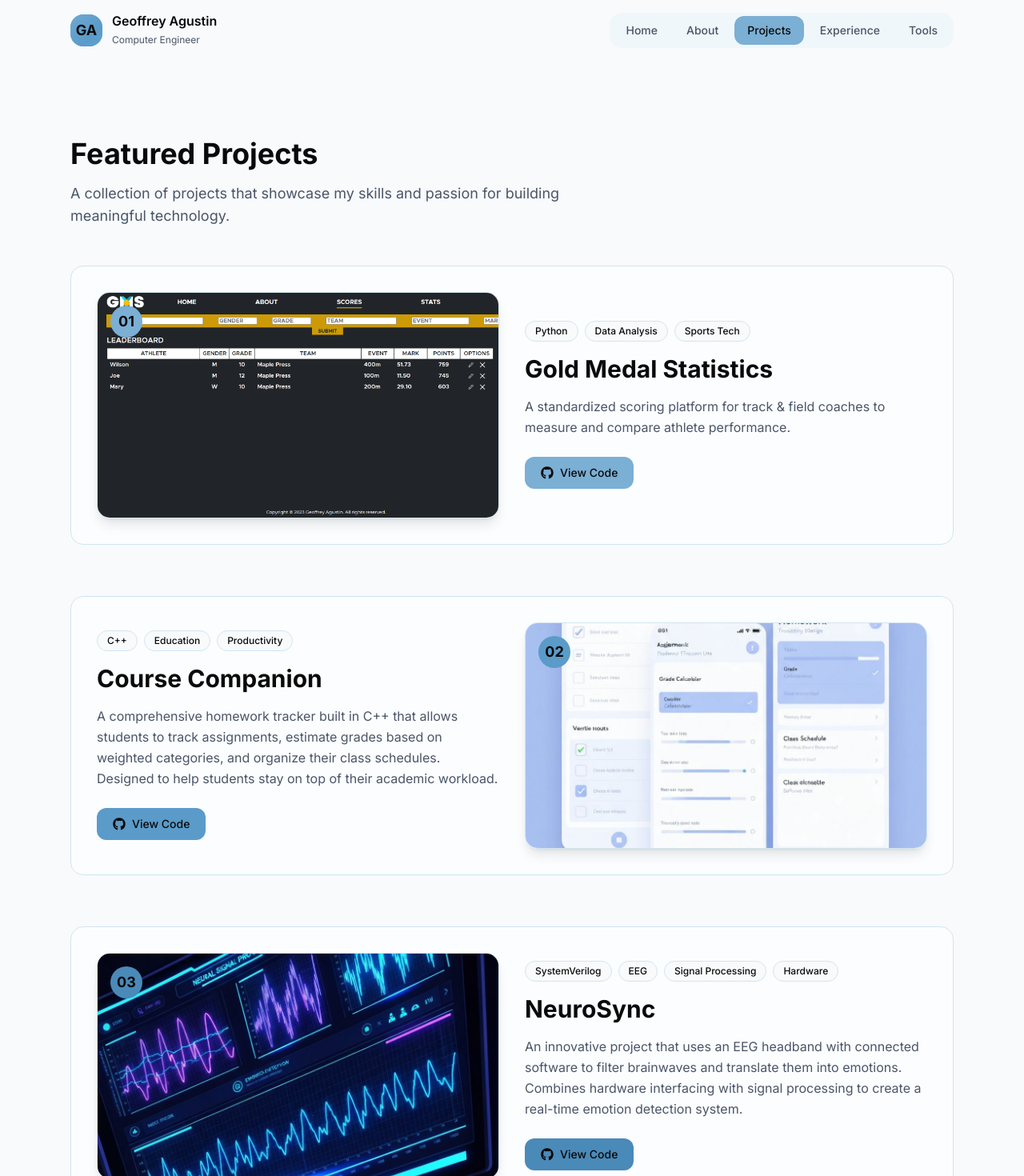
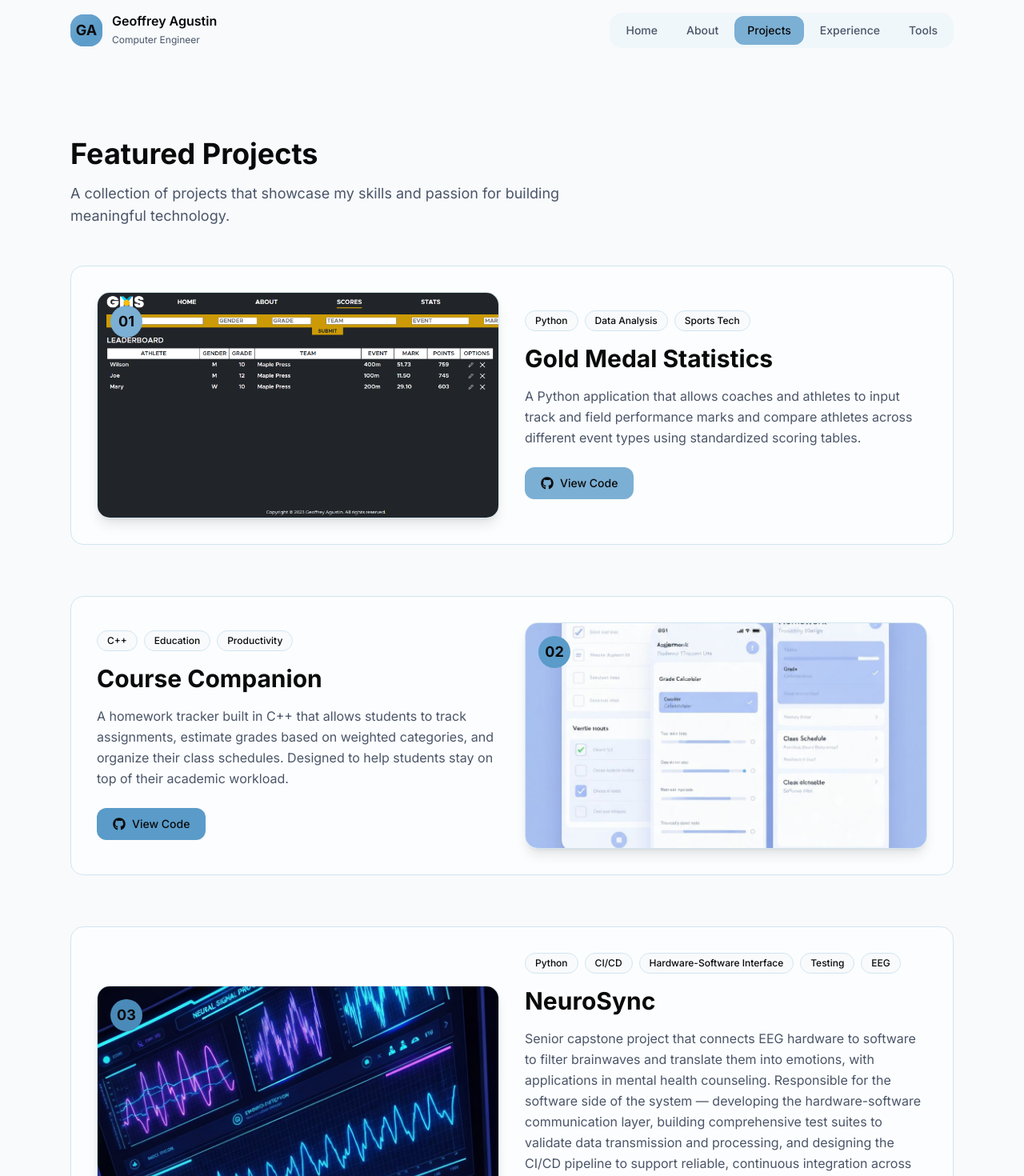
Before and after one commit to its-geoff/geoffreyagustin-dev, a Next.js app: page /projects in a window 1280 px wide. Shown: the top 1470 px of the page at 80% size. Built offline with nearby package versions, Linux system fonts and the light colour scheme.

Commit message:
updated project information and layout

```diff
--- a/components/projects/projects-grid.tsx
+++ b/components/projects/projects-grid.tsx
@@ -3,8 +3,7 @@
 import Image from "next/image";
 import Link from "next/link";
 import { motion } from "framer-motion";
-import { ArrowUpRight } from "lucide-react";
-import { FaGithub, FaLinkedin } from "react-icons/fa";
+import { FaGithub } from "react-icons/fa";
 import { StaggerContainer, StaggerItem } from "@/components/motion";
 import { TiltCard, SpotlightCard } from "@/components/interactive";
 
@@ -12,7 +11,7 @@ const projects = [
   {
     title: "Gold Medal Statistics",
     description:
-      "A standardized scoring platform for track & field coaches to measure and compare athlete performance.",
+      "A Python application that allows coaches and athletes to input track and field performance marks and compare athletes across different event types using standardized scoring tables.",
     image: "/images/projects/gold-medal-statistics.png",
     tags: ["Python", "Data Analysis", "Sports Tech"],
     github: "https://github.com/its-geoff/gold-medal-statistics",
@@ -22,7 +21,7 @@ const projects = [
   {
     title: "Course Companion",
     description:
-      "A comprehensive homework tracker built in C++ that allows students to track assignments, estimate grades based on weighted categories, and organize their class schedules. Designed to help students stay on top of their academic workload.",
+      "A homework tracker built in C++ that allows students to track assignments, estimate grades based on weighted categories, and organize their class schedules. Designed to help students stay on top of their academic workload.",
     image: "/images/projects/course-companion.jpg",
     tags: ["C++", "Education", "Productivity"],
     github: "https://github.com/its-geoff/course-companion",
@@ -32,9 +31,9 @@ const projects = [
   {
     title: "NeuroSync",
     description:
-      "An innovative project that uses an EEG headband with connected software to filter brainwaves and translate them into emotions. Combines hardware interfacing with signal processing to create a real-time emotion detection system.",
+      "Senior capstone project that connects EEG hardware to software to filter brainwaves and translate them into emotions, with applications in mental health counseling. Responsible for the software side of the system — developing the hardware-software communication layer, building comprehensive test suites to validate data transmission and processing, and designing the CI/CD pipeline to support reliable, continuous integration across the team.",
     image: "/images/projects/neurosync.jpg",
-    tags: ["SystemVerilog", "EEG", "Signal Processing", "Hardware"],
+    tags: ["Python", "CI/CD", "Hardware-Software Interface", "Testing", "EEG"],
     github: "https://github.com/its-geoff/neurosync",
     featured: true,
     color: "#4a8ab8",
@@ -64,19 +63,6 @@ export function ProjectsGrid() {
                   fill
                   className="object-cover transition-transform duration-700 group-hover:scale-110"
                 />
-                <div className="absolute inset-0 bg-gradient-to-t from-background/90 via-background/20 to-transparent opacity-0 group-hover:opacity-100 transition-opacity duration-300 flex items-end justify-center pb-6">
-                  <Link
-                    href={project.github}
-                    target="_blank"
-                    rel="noopener noreferrer"
-                    className="inline-flex items-center gap-2 px-4 py-2 bg-primary text-primary-foreground rounded-lg font-medium text-sm hover:shadow-lg transition-shadow"
-                  >
-                    <FaGithub className="w-4 h-4" />
-                    View on GitHub
-                    <ArrowUpRight className="w-3 h-3" />
-                  </Link>
-                </div>
-
                 {/* Project number */}
                 <div
                   className="absolute top-4 left-4 w-10 h-10 rounded-full flex items-center justify-center text-lg font-bold"
@@ -104,7 +90,9 @@ export function ProjectsGrid() {
                 <h3 className="text-2xl md:text-3xl font-bold text-foreground mb-4 group">
                   <span
                     className="bg-gradient-to-r from-foreground to-foreground bg-no-repeat bg-[length:0%_2px] bg-left-bottom transition-all duration-500 hover:bg-[length:100%_2px]"
-                    style={{ backgroundImage: `linear-gradient(${project.color}, ${project.color})` }}
+                    style={{
+                      backgroundImage: `linear-gradient(${project.color}, ${project.color})`,
+                    }}
                   >
                     {project.title}
                   </span>
```
